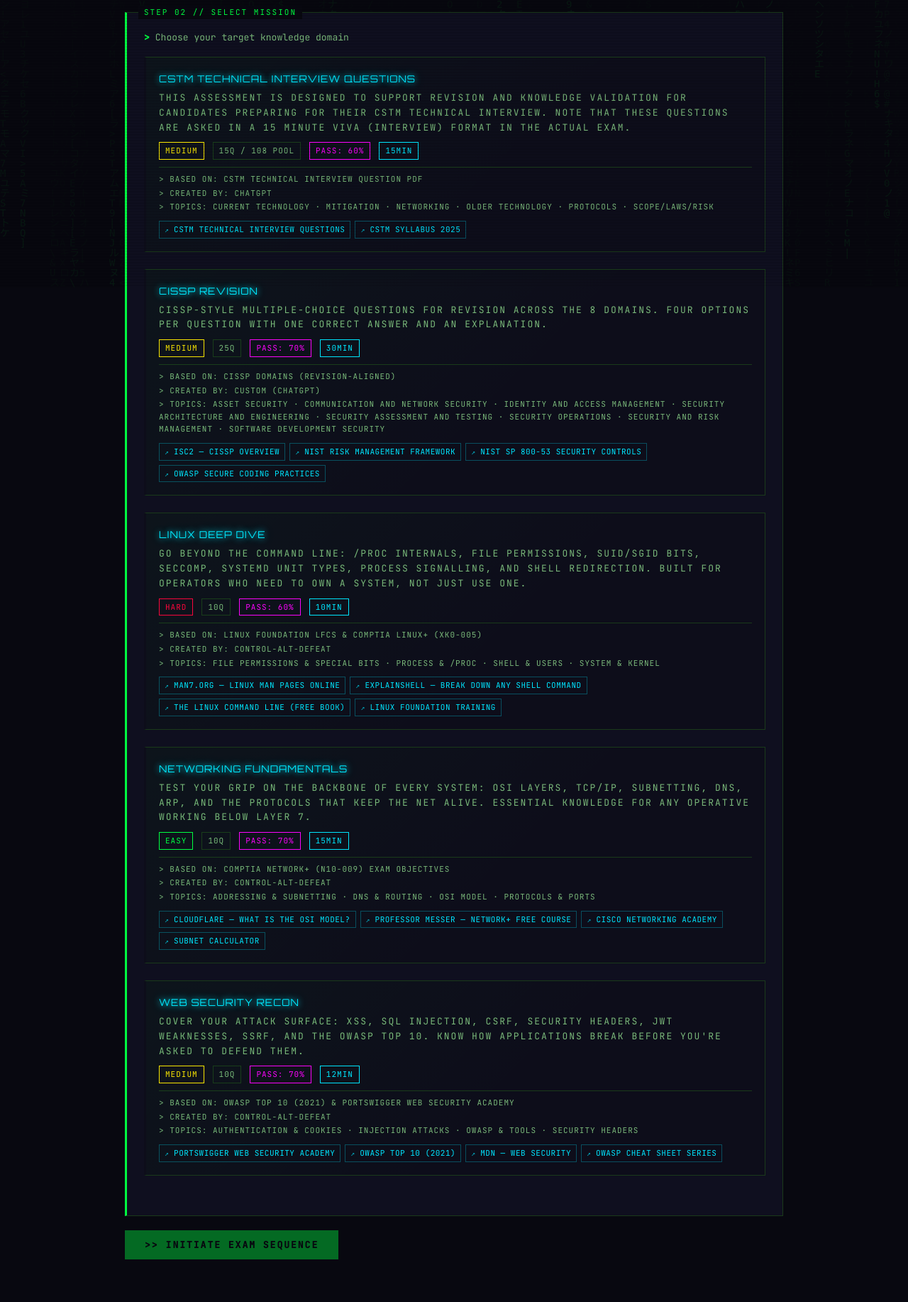
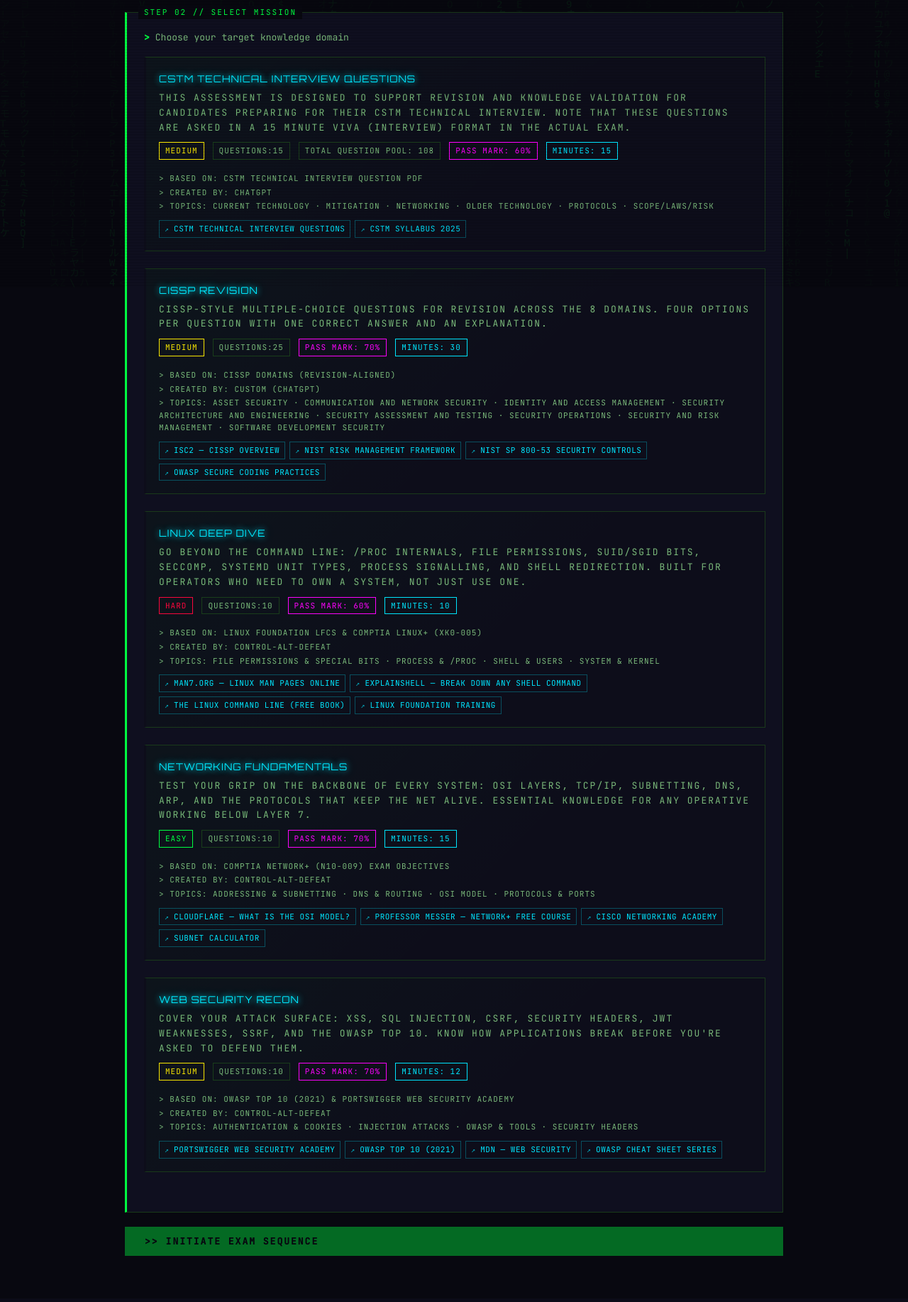
Before and after one commit to RedcentricCyber/Control-Alt-Defeat, a Flask app: page / in a window 1280 px wide. Shown: the part 395-2229 px from the top of the page at 71% size. After the commit the page ends 2164 px from the top, so only its background shows below. Run offline with Flask 3, Linux system fonts and the light colour scheme; data comes from the database, SQL or seed files in the repository; both versions use the stored data as it was after the commit; some libraries are stand-ins or nearby versions.

Commit message:
human edits

```diff
--- a/app/static/css/cyberpunk.css
+++ b/app/static/css/cyberpunk.css
@@ -792,7 +792,6 @@ input[type="text"]:focus {
   gap: 12px;
   margin-bottom: 28px;
   padding-bottom: 16px;
-  border-bottom: 1px solid var(--border-dim);
 }
 
 .exam-info-title {
@@ -1134,7 +1133,6 @@ a.history-row-link:hover {
   gap: 2px;
   margin-top: 10px;
   padding-top: 8px;
-  border-top: 1px solid var(--border-dim);
   font-size: 11px;
   color: var(--text-dim);
   letter-spacing: 1px;
@@ -1240,3 +1238,8 @@ a.history-row-link:hover {
   }
   .history-header { display: none; }
 }
+
+/* -- HUMAN ADDED STUFF -- */
+#launch-btn {
+  width: 100%;
+}
--- a/app/templates/index.html
+++ b/app/templates/index.html
@@ -47,12 +47,10 @@
           <div class="exam-desc">{{ exam.description }}</div>
           <div class="exam-meta">
             <span class="tag tag-{{ exam.difficulty | lower }}">{{ exam.difficulty }}</span>
-            <span class="tag tag-count">
-              {{- exam.num_questions }}Q
-              {%- if exam.pool_size > exam.num_questions %} / {{ exam.pool_size }} pool{%- endif -%}
-            </span>
-            <span class="tag tag-passmark">PASS: {{ exam.pass_mark }}%</span>
-            {% if exam.time_limit %}<span class="tag tag-timer">{{ exam.time_limit }}MIN</span>{% endif %}
+            <span class="tag tag-count">QUESTIONS: {{- exam.num_questions }}</span>
+            {%- if exam.pool_size > exam.num_questions %}<span class="tag tag-count">TOTAL QUESTION POOL: {{ exam.pool_size }}</span>{%- endif -%}</span>
+            <span class="tag tag-passmark">PASS MARK: {{ exam.pass_mark }}%</span>
+            {% if exam.time_limit %}<span class="tag tag-timer">MINUTES: {{ exam.time_limit }}</span>{% endif %}
           </div>
           {% if exam.based_on or exam.created_by or exam.categories %}
           <div class="exam-attribution">
```
Also changed, not shown: app/templates/exam.html (+21 -26 lines), app/templates/history_detail.html (+3 -11 lines), data/history.db.
